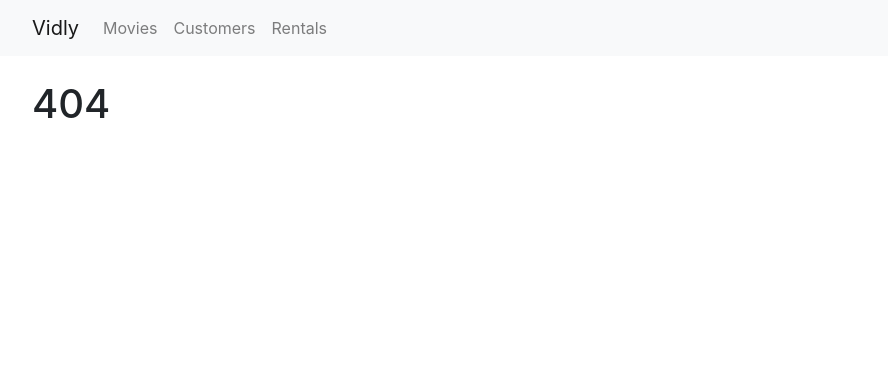
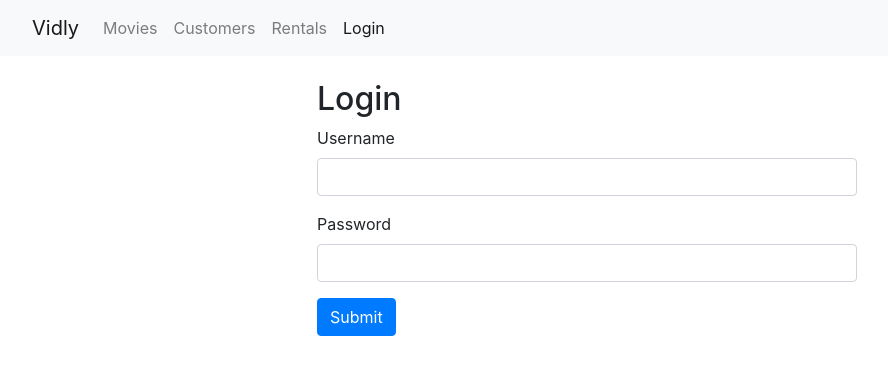
Before and after one commit to salmanpatnee/Vidly_React_Movie_Rental, a React (Create React App) app: page /login in a window 1280 px wide. Before the commit this address had no page. Shown: the top 374 px of the page, without its empty margins (53-941 px from the left). Built offline with nearby package versions, Linux system fonts and the light colour scheme.

Commit message:
Implement basic validation.

```diff
--- a/public/index.html
+++ b/public/index.html
@@ -1,14 +1,12 @@
 <!DOCTYPE html>
 <html lang="en">
+
 <head>
   <meta charset="utf-8" />
   <link rel="icon" href="%PUBLIC_URL%/favicon.ico" />
   <meta name="viewport" content="width=device-width, initial-scale=1" />
   <meta name="theme-color" content="#000000" />
-    <meta
-      name="description"
-      content="Web site created using create-react-app"
-    />
+  <meta name="description" content="Web site created using create-react-app" />
   <link rel="apple-touch-icon" href="%PUBLIC_URL%/logo192.png" />
   <!--
       manifest.json provides metadata used when your web app is installed on a
@@ -24,8 +22,9 @@
       work correctly both with client-side routing and a non-root public URL.
       Learn how to configure a non-root public URL by running `npm run build`.
     -->
-    <title>React App</title>
+  <title>Vidly - React</title>
 </head>
+
 <body>
   <noscript>You need to enable JavaScript to run this app.</noscript>
   <div id="root"></div>
@@ -40,4 +39,5 @@
       To create a production bundle, use `npm run build` or `yarn build`.
     -->
 </body>
+
 </html>
--- a/src/App.js
+++ b/src/App.js
@@ -6,6 +6,7 @@
 import Customers from "./components/Customers";
 import Rentals from "./components/Rentals";
 import NotFound from "./components/NotFound";
+import LoginForm from "./components/LoginForm";
 
 function App() {
   return (
@@ -13,6 +14,7 @@
       <Navbar />
       <main className="mt-4 container">
         <Routes>
+          <Route path="/login" element={<LoginForm />} />
           <Route path="/movies" element={<Movies />} />
           <Route path="/movies/:id" element={<Movie />} />
           <Route path="/customers" element={<Customers />} />
--- /dev/null
+++ b/src/components/LoginForm.jsx
@@ -0,0 +1,86 @@
+import React, { Component } from 'react';
+import Input from './common/Input';
+
+class LoginForm extends Component {
+    state = {
+        account: { username: "", password: "" },
+        errors: {}
+    }
+
+    validate = () => {
+        const errors = {};
+        const { account } = this.state;
+
+        if (account.username.trim() === '')
+            errors.username = "Username is required.";
+
+        if (account.password.trim() === '')
+            errors.password = "Password is required.";
+
+        return Object.keys(errors).length === 0 ? null : errors;
+    }
+
+    validateProperty = ({ name, value }) => {
+        if (name === 'username')
+            if (value.trim() === '') return 'Username is required.'
+        if (name === 'password')
+            if (value.trim() === '') return 'Password is required.'
+    }
+
+    handleChange = ({ currentTarget: input }) => {
+
+        const errors = { ...this.state.errors };
+        const errorMessage = this.validateProperty(input);
+        if (errorMessage) errors[input.name] = errorMessage;
+        else delete errors[input.name];
+
+        const account = { ...this.state.account };
+
+        account[input.name] = input.value;
+        this.setState({ account, errors });
+    }
+
+    handleSubmit = (e) => {
+        e.preventDefault();
+
+        const errors = this.validate();
+        this.setState({ errors: errors || {} });
+
+        if (errors) return;
+
+        console.log('Submitted');
+    }
+
+    render() {
+        const { account, errors } = this.state;
+        return (
+            <div className="row">
+                <div className="col-3"></div>
+                <div className="col">
+                    <h2>Login</h2>
+                    <form onSubmit={this.handleSubmit}>
+                        <Input
+                            name="username"
+                            label="Username"
+                            value={account.username}
+                            error={errors.username}
+                            onChange={this.handleChange}
+                        />
+                        <Input
+                            type="password"
+                            name="password"
+                            label="Password"
+                            error={errors.password}
+                            value={account.password}
+                            onChange={this.handleChange}
+                        />
+                        <button type="submit" className="btn btn-primary">Submit</button>
+                    </form>
+                </div>
+                <div className="col-3"></div>
+            </div>
+        );
+    }
+}
+
+export default LoginForm;
--- /dev/null
+++ b/src/components/common/Input.jsx
@@ -0,0 +1,21 @@
+import React from 'react';
+
+const Input = ({ type, name, label, value, error, onChange }) => {
+    return (<div className="form-group">
+        <label htmlFor={name}>{label}</label>
+        <input
+            value={value}
+            onChange={onChange}
+            name={name}
+            type={type}
+            className="form-control"
+            id={name} />
+        {error && <small className='text-danger'>{error}</small>}
+    </div>);
+}
+
+Input.defaultProps = {
+    type: "text"
+};
+
+export default Input;
--- a/src/components/common/Navbar.jsx
+++ b/src/components/common/Navbar.jsx
@@ -36,6 +36,11 @@
                 Rentals
               </NavLink>
             </li>
+            <li className="nav-item">
+              <NavLink className="nav-link" to="/login">
+                Login
+              </NavLink>
+            </li>
           </ul>
         </div>
       </div>
```
Lines whose indentation alone changed are shown as unchanged.
